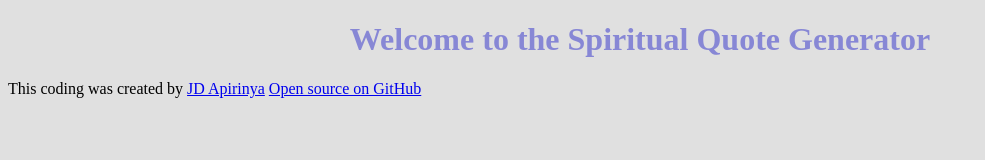
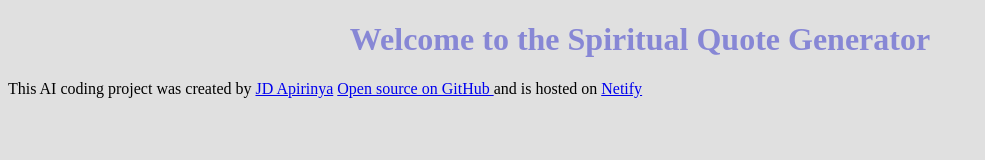
Before and after one commit to JDASL/spiritual-quote-generator, a plain HTML site: page index.html in a window 1280 px wide. Shown: the whole page, without its empty margins (0-985 px from the left). Drawn offline with Linux system fonts and the light colour scheme.

Commit message:
added netlify

```diff
--- a/index.html
+++ b/index.html
@@ -10,7 +10,7 @@
     <h1>Welcome to the Spiritual Quote Generator</h1>
 
     <footer>
-      This coding was created by
+      This AI coding project was created by
       <a href="https://www.instagram.com/yourgurljd/" target="_blank"
         >JD Apirinya</a
       >
@@ -19,6 +19,12 @@
         target="_blank"
         >Open source on GitHub
       </a>
+      and is hosted on
+      <a
+        href="https://ai-spiritual-qoute-generator.netlify.app/"
+        target="_blank"
+        >Netify</a
+      >
     </footer>
     <script src="src/index.js"></script>
   </body>
```
